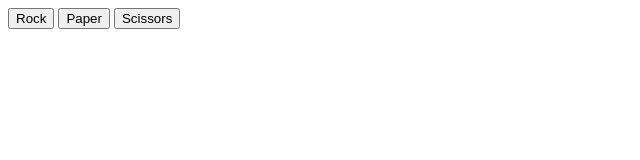
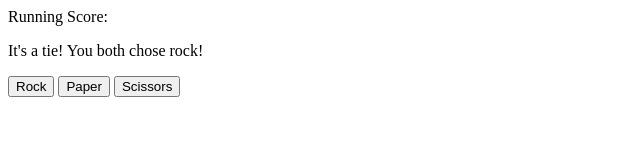
Before and after one commit to sonya-q/rock-paper-scissors, a plain HTML site: page index.html in a window 1280 px wide. Both pictures are taken after a click on the button "Rock". Shown: the whole page, without its empty margins (0-640 px from the left). Drawn offline with Linux system fonts and the light colour scheme.

Commit message:
feat: display game results in the DOM instead of console logs

```diff
--- a/index.html
+++ b/index.html
@@ -7,6 +7,7 @@
 </head>
 <body>
   <div id="container">
+    <div id="runningScore">Running Score: </div>
     <button id="rock">Rock</button>
     <button id="paper">Paper</button>
     <button id="scissors">Scissors</button>
--- a/javascript.js
+++ b/javascript.js
@@ -14,6 +14,8 @@ function getComputerChoice(){
 //   let humanChoice = prompt("Enter your choice: Rock, Paper, or Scissors?");
 //   return humanChoice;
 // }
+const runningScore = document.querySelector("#runningScore");
+
 
 const rock = document.querySelector("#rock");
 const paper = document.querySelector("#paper");
@@ -46,7 +48,7 @@ let computerScore = 0;
 function playRound(humanChoice, computerChoice){
 
   if (humanChoice === computerChoice){
-    console.log(`It's a tie! You both chose ${humanChoice}!`);
+    runningScore.innerHTML += `<p>It's a tie! You both chose ${humanChoice}!</p>`
     return "tie";
   }
 
@@ -56,12 +58,12 @@ function playRound(humanChoice, computerChoice){
     (humanChoice === "paper" && computerChoice === "rock")
 
   if (humanWins) {
-    console.log(`You win! ${humanChoice} beats ${computerChoice}!`);
+    runningScore.innerHTML += `<p>You win! ${humanChoice} beats ${computerChoice}!</p>`
     humanScore++;
     return result = "human";
   }
   else {
-    console.log(`You lose... ${computerChoice} beats ${humanChoice}!`);
+    runningScore.innerHTML += `<p>You lose... ${computerChoice} beats ${humanChoice}!</p>`
     computerScore++;
     return result = "computer";
   }
```
